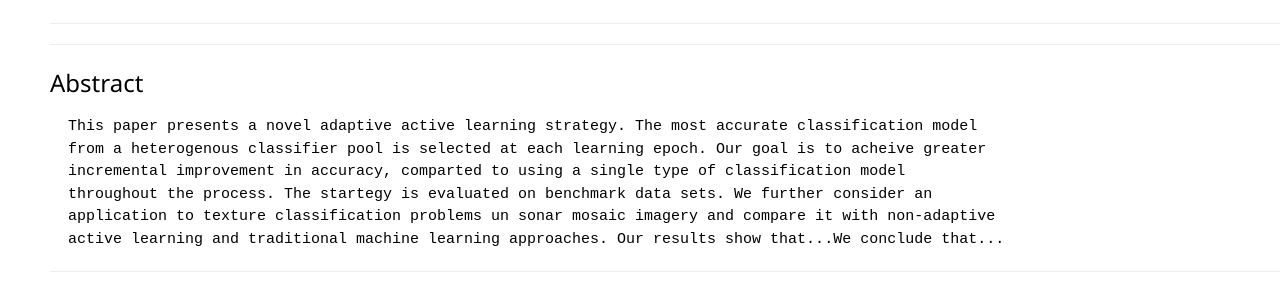
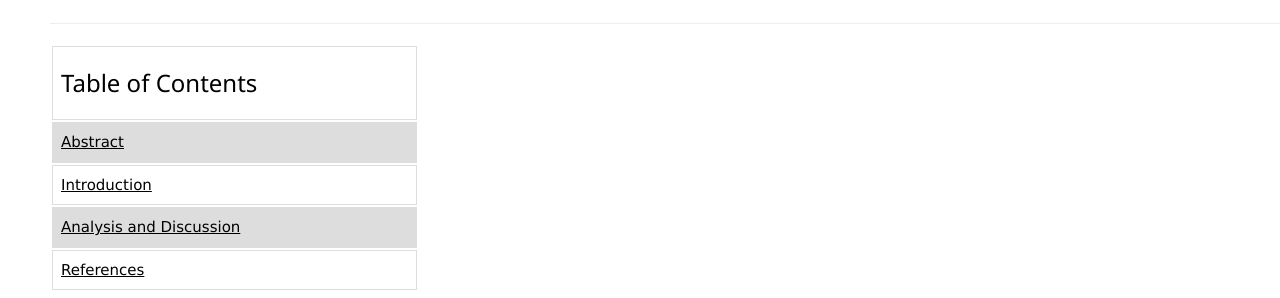
Before and after one commit to danaimushambi/FY6953617, a plain HTML site: page index.html in a window 1280 px wide. Shown: the part 502-800 px from the top of the page. Drawn offline with nearby package versions, Linux system fonts and the light colour scheme.

Commit message:
Update index.html

```diff
--- a/index.html
+++ b/index.html
@@ -49,7 +49,29 @@ p.exl {
 
 <body style="background-color:#FFFFFF;margin-left:50px;">
 
-<hr>
+
+<!table of contents>
+  <table>
+
+    <tr>
+      <th><h3>Table of Contents</h3></th>
+    </tr>
+     <tr>
+      <td><a href="#Abstract">Abstract</td>
+    </tr>
+    <tr>
+      <td><a href="#Introduction">Introduction</td>
+    </tr>
+     <tr>
+      <td><a href="#Analysis and Discussion">Analysis and Discussion</td>
+    </tr>
+
+     <tr>
+      <td><a href="#References">References</td>
+    </tr>
+  </table>
+
+  <hr>
   <h3 id="Abstract">Abstract</h3>
 </p>
 
@@ -84,3 +106,5 @@ p.exl {
   learning at each epoch. The process is continued until some stopping criterion has been met, such as
   reaching a stage where information from the selected instances is contrary to the model, causing the
   classifier confidence to drop, as in Vlachos (2008).
+
+<h3 id="Analysis and Discussion">Analysis and Discussion</h3>
```
